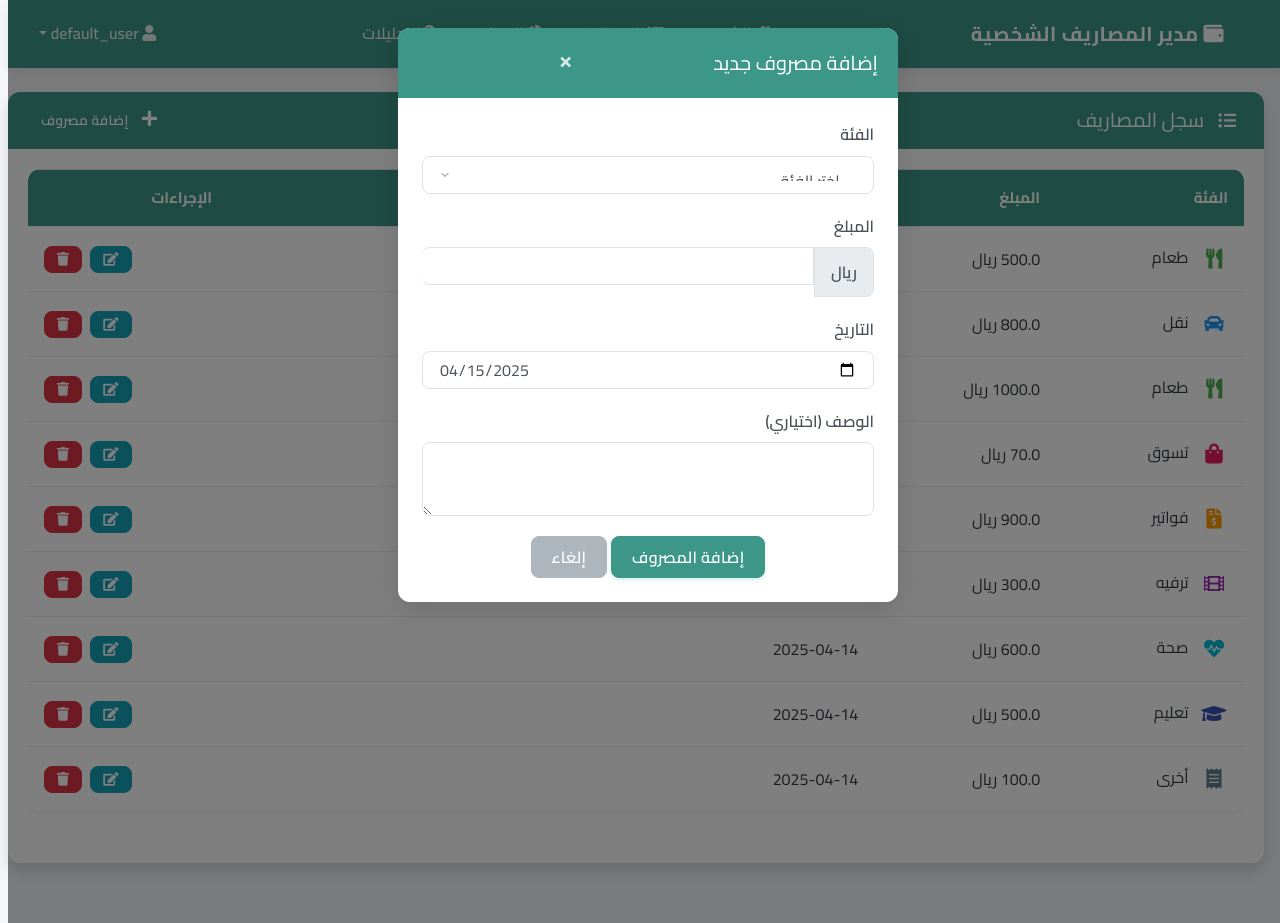
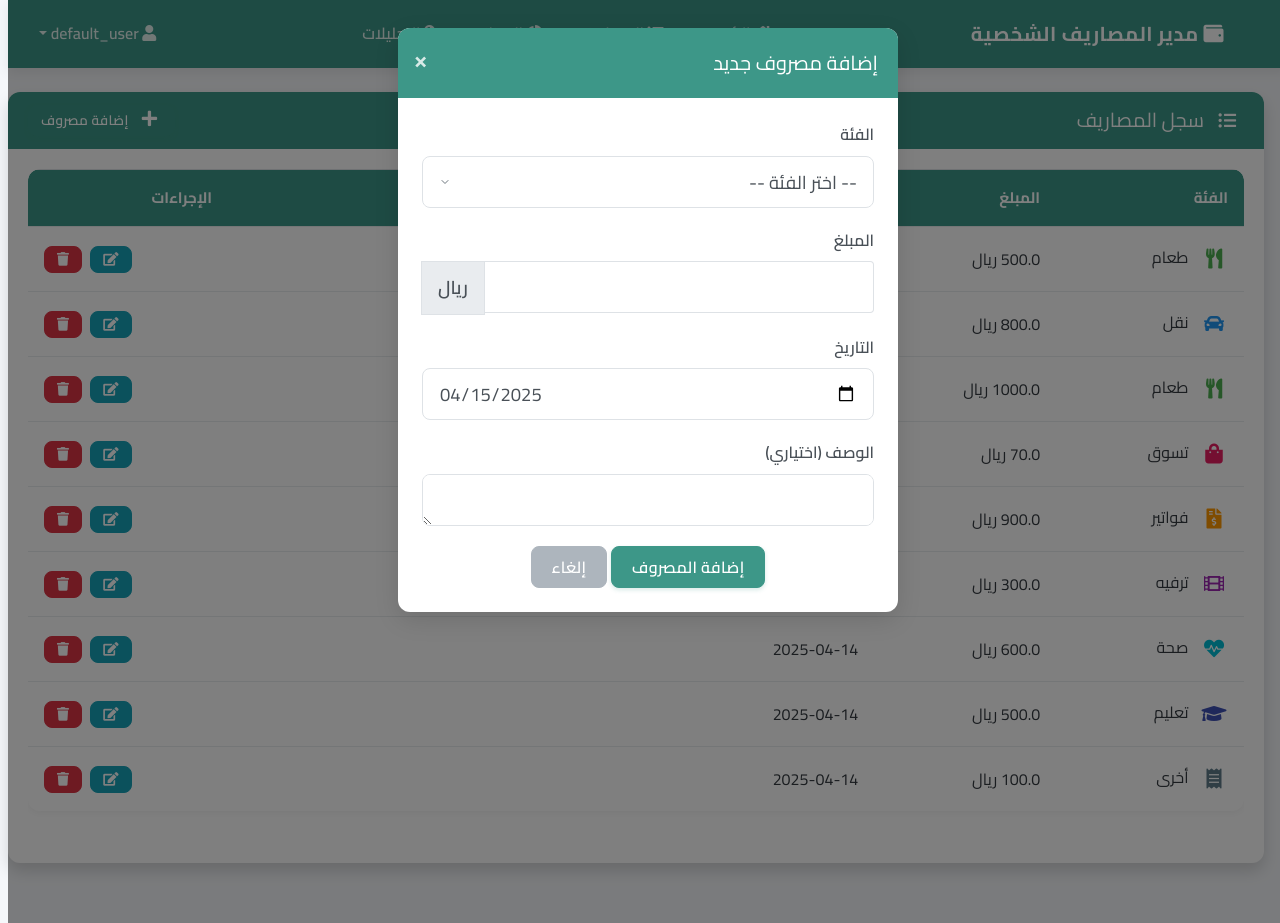
Before and after one commit to Nawal024/FinTrack, a Flask app: page /expenses in a window 1280 px wide, after a click on "إضافة مصروف". Run offline with Flask 3, Linux system fonts and the light colour scheme; a user stored in the database is signed in; some libraries are stand-ins or nearby versions.

Commit message:
Checkpoint before assistant change: Improve expense form styling and input fields
Replit-Commit-Author: Assistant

```diff
--- a/models.py
+++ b/models.py
@@ -435,7 +435,6 @@ def migrate_data_from_json_to_db():
                         created_at = datetime.fromisoformat(expense_data['created_at']) if 'created_at' in expense_data else datetime.now()
 
                         new_expense = Expense(
-                            id=int(expense_data['id']),
                             category=expense_data['category'],
                             amount=float(expense_data['amount']),
                             date=date_obj,
--- a/static/css/styles.css
+++ b/static/css/styles.css
@@ -741,6 +741,8 @@ footer a:hover {
     opacity: 0.8;
     text-shadow: none;
     transition: all 0.2s ease;
+    position: absolute;
+    left: 0; /* تحديد الأيقونة في أقصى اليسار */
 }
 
 .modal-header .close:hover {
--- a/templates/expenses.html
+++ b/templates/expenses.html
@@ -86,27 +86,38 @@
                 <form id="add-expense-form">
                     <div class="form-group">
                         <label for="category">الفئة</label>
-                        <select class="form-control" id="category" name="category" required>
+                        <select class="form-control w-100" id="category" name="category" required
+                            style="height: 52px; font-size: 1.15rem; padding-right: 1rem;">
                             <option value="">-- اختر الفئة --</option>
                             {% for category in categories %}
                             <option value="{{ category.name_en }}">{{ category.name_ar }}</option>
                             {% endfor %}
                         </select>
                     </div>
+                    <!-- المبلغ -->
                     <div class="form-group">
                         <label for="amount">المبلغ</label>
-                        <div class="currency-input">
-                            <input type="number" class="form-control" id="amount" name="amount" min="0.01" step="0.01" required>
-                            <span class="input-group-text">ريال</span>
+                        <div class="input-group">
+                            <input type="number" class="form-control" id="amount" name="amount" min="0.01" step="0.01" required
+                                style="height: 52px; font-size: 1.15rem;">
+                            <div class="input-group-append">
+                                <span class="input-group-text" style="font-size: 1.15rem;">ريال</span>
+                            </div>
                         </div>
                     </div>
+
+                    <!-- التاريخ -->
                     <div class="form-group">
                         <label for="date">التاريخ</label>
-                        <input type="date" class="form-control" id="date" name="date" required>
+                        <input type="date" class="form-control" id="date" name="date" required
+                            style="height: 52px; font-size: 1.15rem;">
                     </div>
+
+                    <!-- الوصف -->
                     <div class="form-group">
                         <label for="description">الوصف (اختياري)</label>
-                        <textarea class="form-control" id="description" name="description" rows="2"></textarea>
+                        <textarea class="form-control" id="description" name="description" rows="2"
+                            style="height: 52px; font-size: 1.15rem;"></textarea>
                     </div>
                     <div class="text-center">
                         <button type="submit" class="btn btn-primary">إضافة المصروف</button>
```
